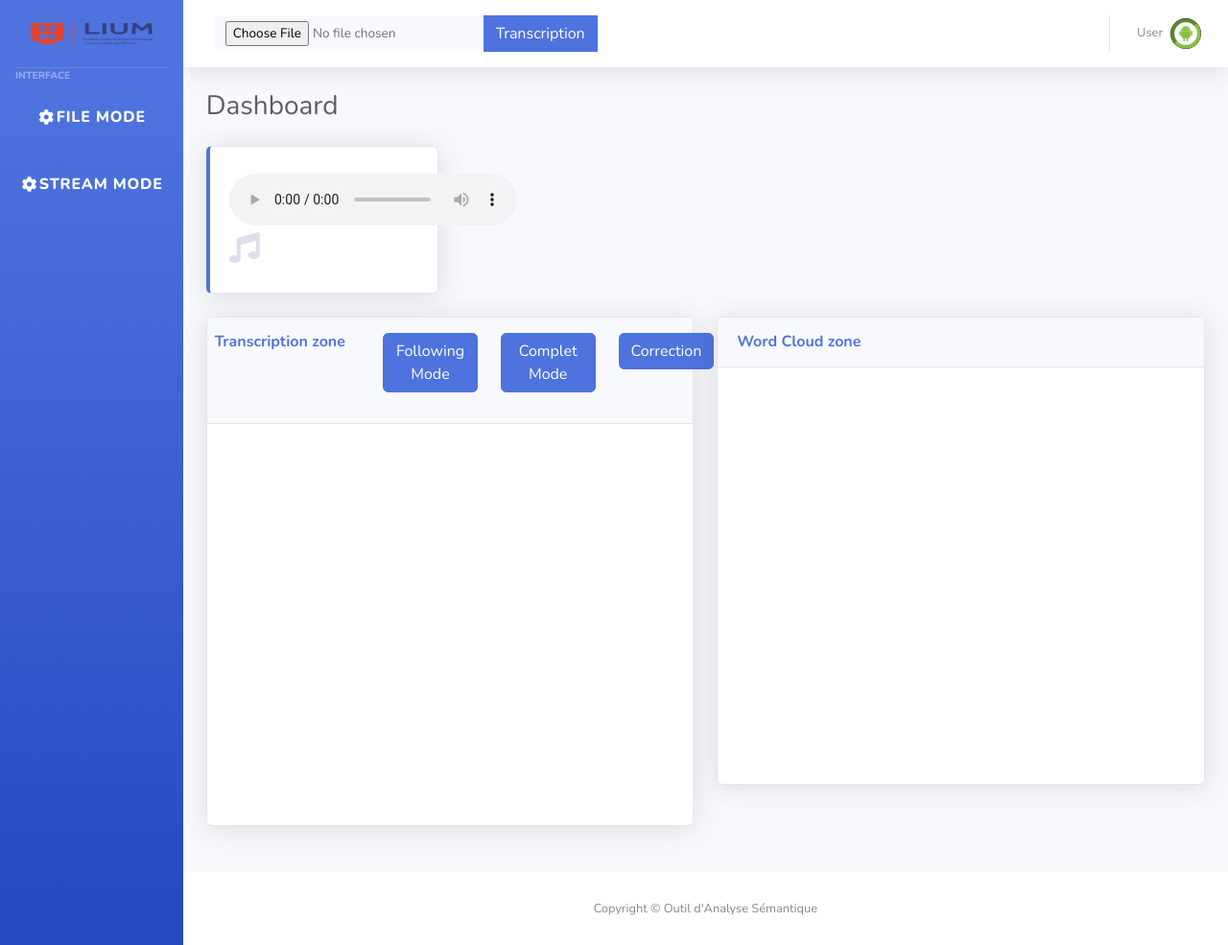
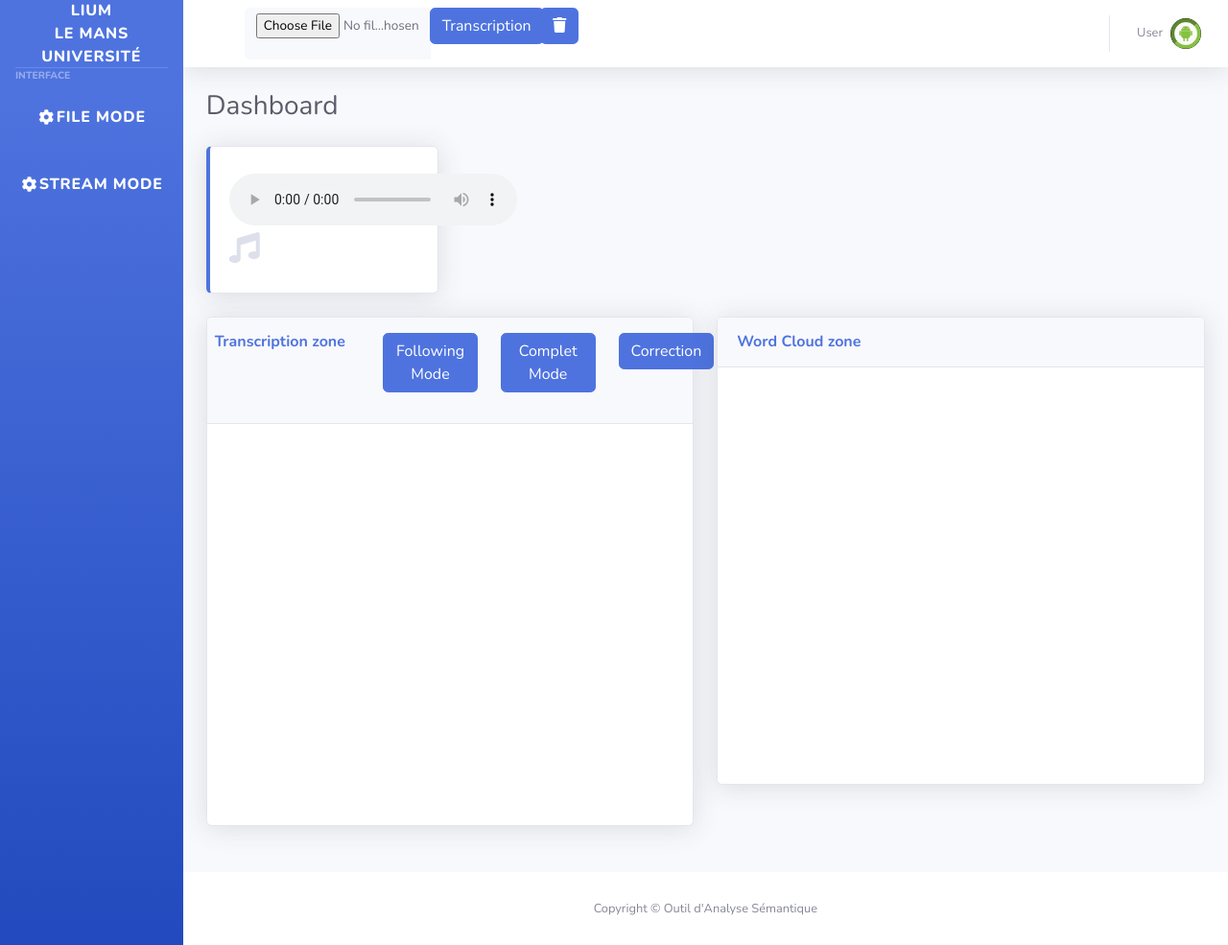
Before and after one commit to iamcalledr/Outil_Analyse_Semantique, a plain HTML site: page index.html in a window 1280 px wide. Shown: the whole page at 96% size. Drawn offline with nearby package versions, Linux system fonts and the light colour scheme.

Commit message:
Modification de l'index

```diff
--- a/index.html
+++ b/index.html
@@ -31,7 +31,7 @@
 
       <!-- Sidebar - Brand -->
       <a class="sidebar-brand d-flex align-items-center justify-content-center" href="index.html">
-        <img class="sidebar-brand-text mx-3" src="img/logolium.png" width="100%" height="100%"></img>
+        <div class="sidebar-brand-text mx-3">LIUM <br>Le Mans Université</div>
       </a>
 
       <!-- Divider -->
@@ -68,20 +68,29 @@
         <nav class="navbar navbar-expand navbar-light bg-white topbar mb-4 static-top shadow">
 
           <!-- Sidebar Toggle (Topbar) -->
-          <button id="sidebarToggleTop" class="btn btn-link d-md-none rounded-circle mr-3">
-            <i class="fa fa-bars"></i>
-          </button>
+
 
           <!-- Topbar Search -->
-          <form class="d-none d-sm-inline-block form-inline mr-auto ml-md-3 my-2 my-md-0 mw-100 navbar-search">
+          <form class="d-none d-sm-inline-block form-inline mr-auto ml-md-5 my-2 my-md-0 mw-100 navbar-search">
             <div class="input-group">
               <input id="fileupload" type="file" class="form-control bg-light border-0 small" placeholder="Search for..." aria-label="Search" aria-describedby="basic-addon2">
               <div class="input-group-append">
-                <button class="btn btn-primary" type="button" onclick="transcipt()">
-                  Transcription
-                </button>
+                <div class="row">
+                  <div class="col-lg-3 mb-3">
+                    <button class="btn btn-primary" type="button" onclick="transcript()">
+                      Transcription
+                    </button>
+                  </div>
+                  <div class="col-lg-3 mb-3">
+                    <h6 class="m-0 font-weight-bold text-primary" id="currentProgress"></h6>
+                  </div>
+                  <div class="col-lg-3 mb-3">
+                    <button class="btn btn-primary" type="button" onclick="deleteFile()">
+                      <i class="fa fa-trash"></i>
+                    </button>
+                  </div>
+                </div>
               </div>
-              <h6 class="m-0 font-weight-bold text-primary" id="currentProgress"></h6>
             </div>
           </form>
 
@@ -274,7 +283,9 @@
 
   <!--My Script-->
   <script type="text/javascript" src="./js/main.js"></script>
+  <script type="text/javascript" src="./js/APIFunction.js"></script>
   <script type="text/javascript" src="./js/fileTraitment.js"></script>
+  <script type="text/javascript" src="./js/button.js"></script>
 
 </body>
 
```
